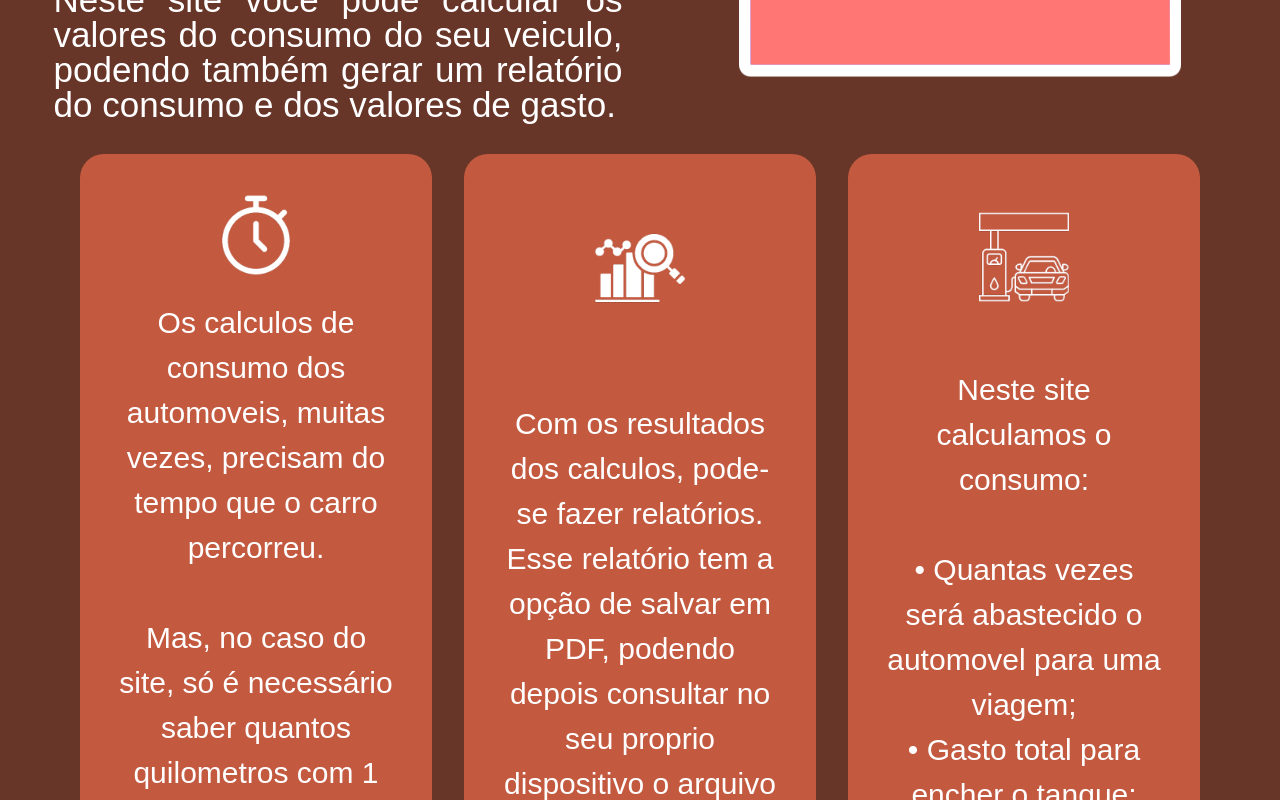
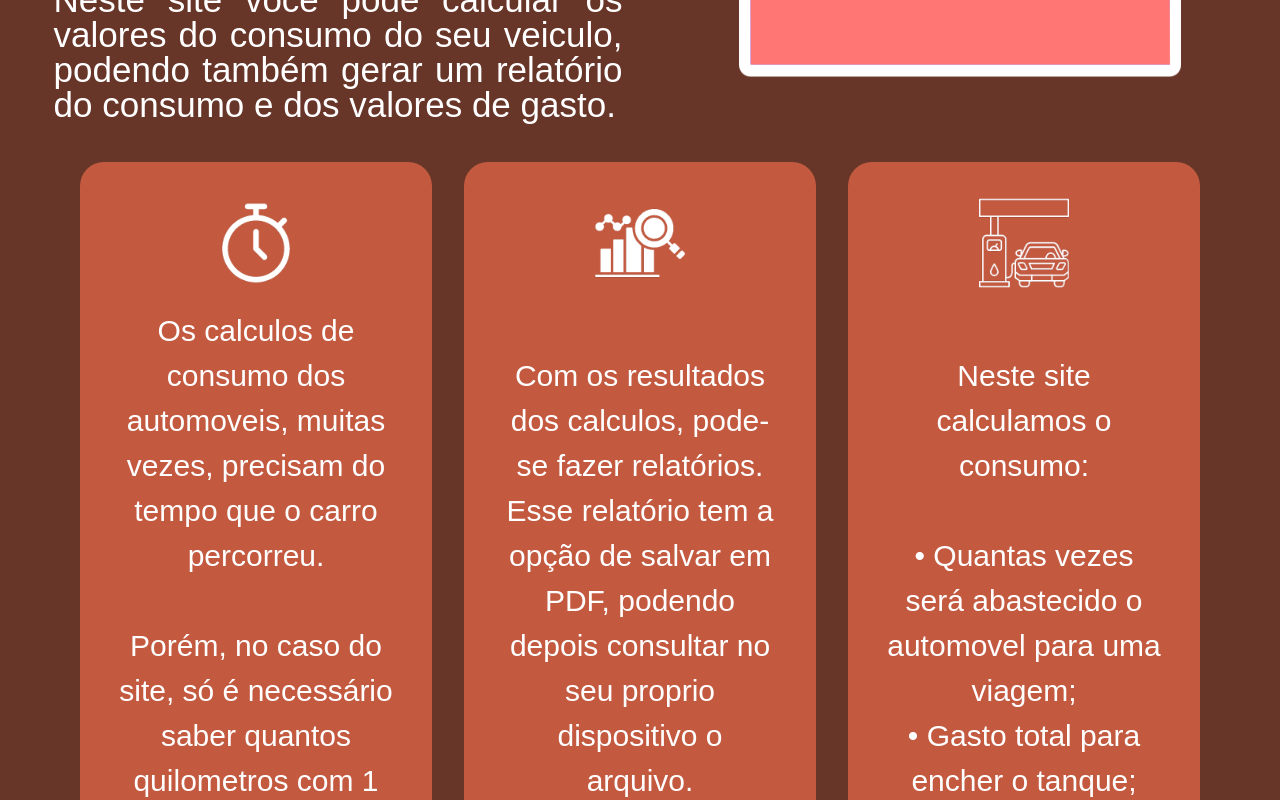
Before and after one commit to Guilherme-Ferreira-Tombini/Fisher-combustion, a Next.js app: page / in a window 1280 px wide. Shown: the part 480-1280 px from the top of the page. Built offline with nearby package versions, Linux system fonts and the light colour scheme; a web font is replaced by a local one.

Commit message:
style: tidy style and position of explanatory topics

```diff
--- a/src/app/components/ExplanatoryTopics.tsx
+++ b/src/app/components/ExplanatoryTopics.tsx
@@ -2,13 +2,13 @@ import Topics from "./Topics";
 
 export default function ExplanatoryTopics(){
     return(
-        <div className="w-[90%] grid grid-cols-3 mt-3">
+        <div className="w-[90%] grid grid-cols-3 mt-5">
             <Topics
               image={"/img/cronometro 1.png"}
-              text={"Os calculos de consumo dos automoveis, muitas vezes, precisam do tempo que o carro percorreu.\n\nMas, no caso do site, só é necessário saber quantos quilometros com 1 litro de combustivel seu veiculo realiza, a quantidade de litros que ele suporta e o tipo de combustivel utilizado."}/>
+              text={"Os calculos de consumo dos automoveis, muitas vezes, precisam do tempo que o carro percorreu.\n\nPorém, no caso do site, só é necessário saber quantos quilometros com 1 litro de combustivel seu veiculo realiza, a quantidade de litros que ele suporta e o tipo de combustivel utilizado."}/>
             <Topics
               image={"/img/analise-de-dados 1.png"}
-              text={'Com os resultados dos calculos, pode-se fazer relatórios.\nEsse relatório tem a opção de salvar em PDF, podendo depois consultar no seu proprio dispositivo o arquivo gerado.\nOBS: Os relatórios seram salvos apenas em arquivo PDF não ficaram salvos no site.'}/>
+              text={'Com os resultados dos calculos, pode-se fazer relatórios.\nEsse relatório tem a opção de salvar em PDF, podendo depois consultar no seu proprio dispositivo o arquivo.\n\nOBS: Os relatórios seram salvos apenas em arquivo PDF não ficaram salvos no site.'}/>
             <Topics
               image={"/img/posto-de-gasolina 1.png"}
               text={"Neste site calculamos o consumo:\n\n• Quantas vezes será abastecido o automovel para uma viagem;\n• Gasto total para encher o tanque;\n• Gasto para encher meio tanque;\n• Total de quilometros que pode percorrer com o tanque cheio."}/>
--- a/src/app/components/Topics.tsx
+++ b/src/app/components/Topics.tsx
@@ -15,14 +15,14 @@ export default function Topics({image, text} : TopicsProps) {
     ));
     return (
         <div className="flex flex-col justify-center p-4 items-center">
-           <div className="bg-[#C35A40] rounded-3xl p-4 w-full h-full grid grid-cols-1 justify-items-center items-center">
+           <div className="bg-[#C35A40] rounded-3xl p-4 w-full h-full grid grid-cols-1 justify-items-center">
               <Image
                 className="mt-5"
                 src={image}
                 alt={"Image"}
                 width={90} height={90}/>
 
-               <h5 className="text-center text-[30px] p-5">
+               <h5 className="text-center text-[30px] m-5">
                   {paragraph}
                </h5>
            </div>
```
